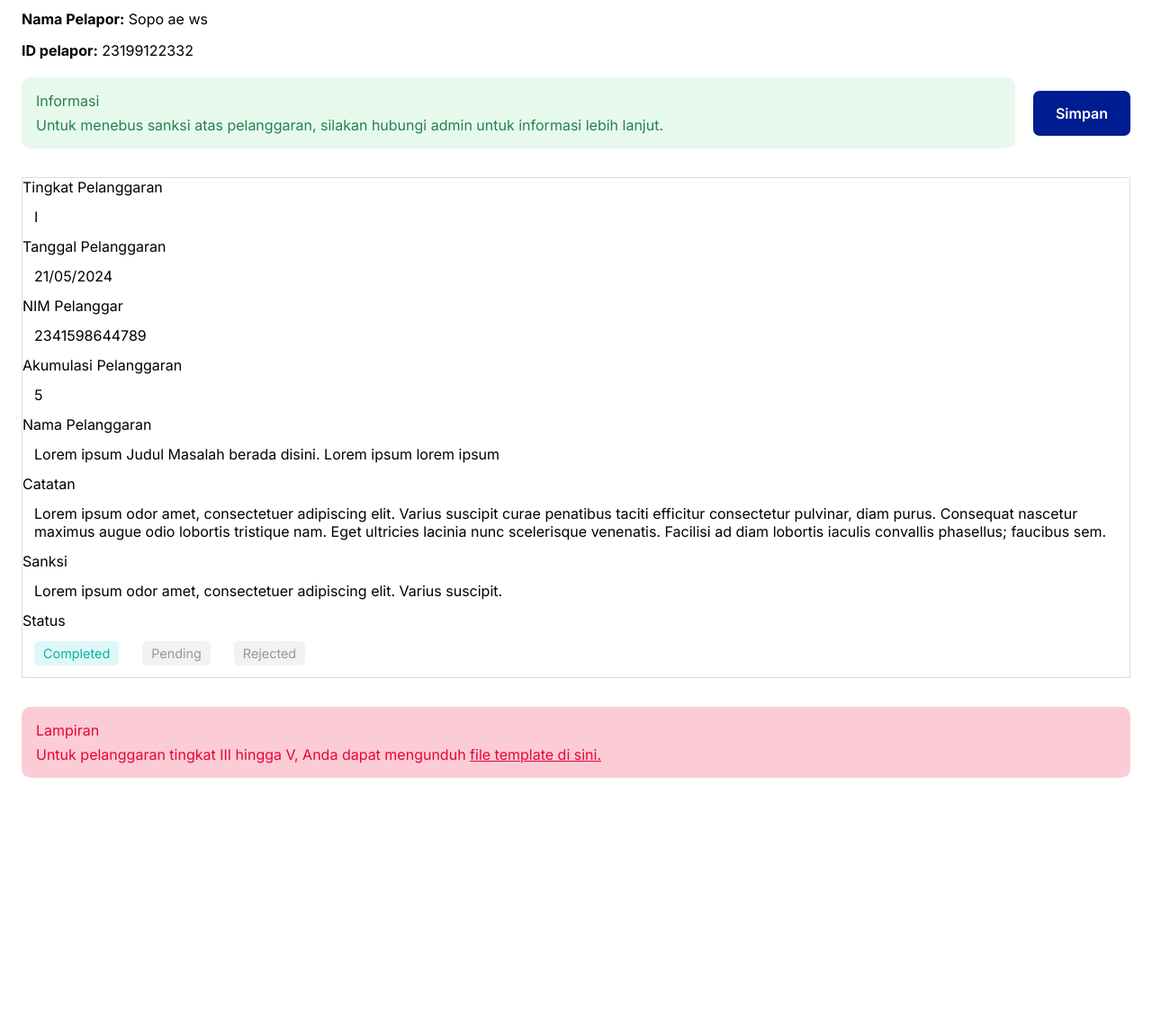
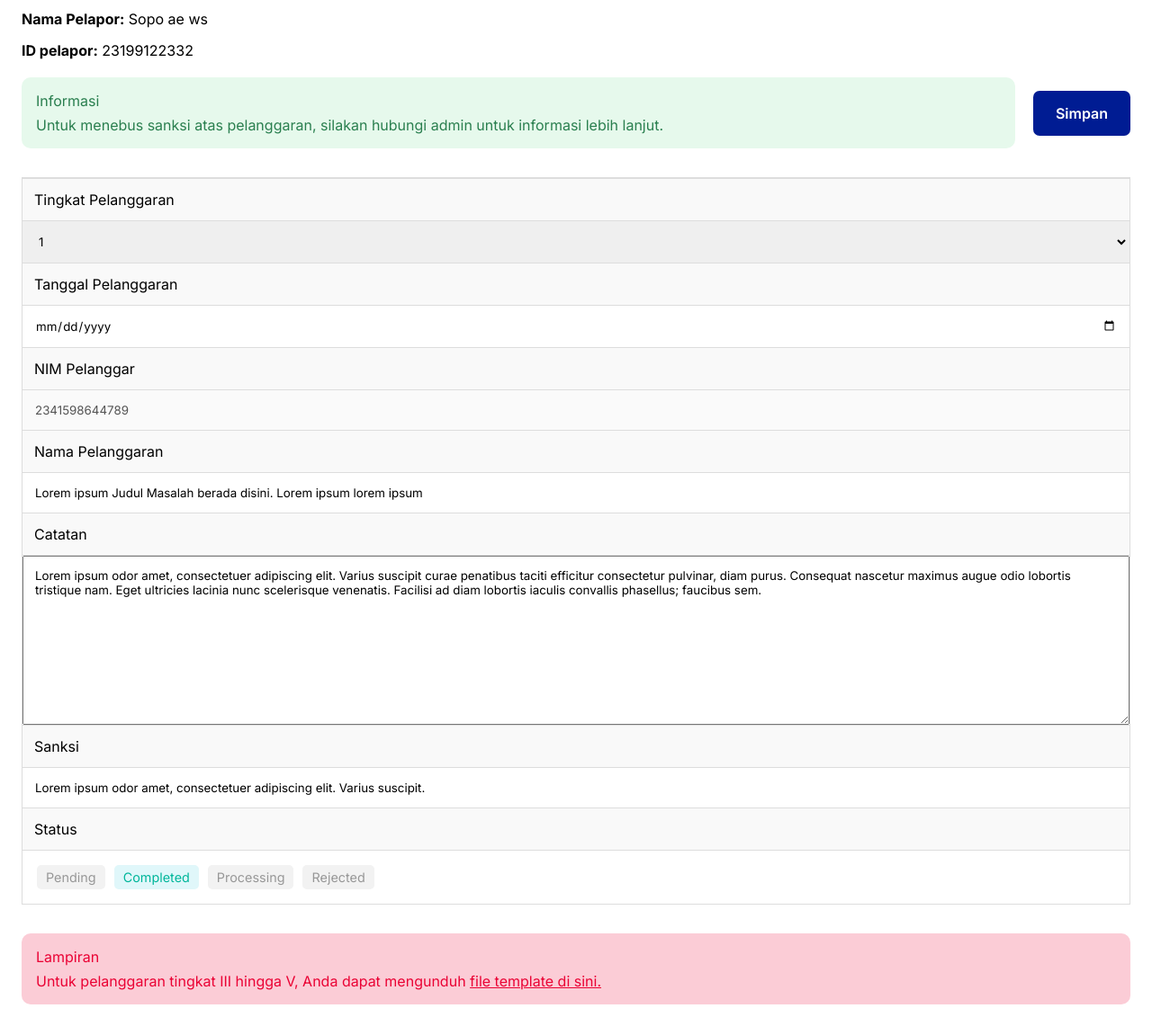
Before and after one commit to tjahjoe/kelompok-xycacyv_Sistem-Tata-Tertib, a PHP site: page /detail-pelaporan-admin.php in a window 1280 px wide. Shown: the part 201-1342 px from the top of the page at 90% size. Before the commit the page ends 1066 px from the top, so only its background shows below. Run offline with PHP 8.4, Linux system fonts and the light colour scheme.

Commit message:
Add component detailPelaporan for admin

```diff
--- a/app/views/detailPelanggaran.php
+++ b/app/views/detailPelanggaran.php
@@ -33,10 +33,10 @@
         <h4>NIM Pelanggar</h4>
         <p>2341598644789</p>
       </div>
-      <div class="detail-item">
+      <!-- <div class="detail-item">
         <h4>Akumulasi Pelanggaran</h4>
         <p>5</p>
-      </div>
+      </div> -->
       <div class="detail-item">
         <h4>Nama Pelanggaran</h4>
         <p>Lorem ipsum Judul Masalah berada disini. Lorem ipsum lorem ipsum</p>
--- a/app/views/detailPelaporan.php
+++ b/app/views/detailPelaporan.php
@@ -33,10 +33,10 @@
         <h4>NIM Pelanggar</h4>
         <p>2341598644789</p>
       </div>
-      <div class="detail-item">
+      <!-- <div class="detail-item">
         <h4>Akumulasi Pelanggaran</h4>
         <p>5</p>
-      </div>
+      </div> -->
       <div class="detail-item">
         <h4>Nama Pelanggaran</h4>
         <p>Lorem ipsum Judul Masalah berada disini. Lorem ipsum lorem ipsum</p>
--- a/app/views/detailPelaporanAdmin.php
+++ b/app/views/detailPelaporanAdmin.php
@@ -34,41 +34,56 @@
       </div>
       <div class="detail-container">
         <div class="detail-item">
-          <label for="">Tingkat Pelanggaran</label>
-          <p>I</p>
+          <label for="tingkatPelanggaran">Tingkat Pelanggaran</label>
+          <select id="tingkatPelanggaran" name="tingkatPelanggaran">
+            <option value="1">1</option>
+            <option value="2">2</option>
+            <option value="3">3</option>
+            <option value="4">4</option>
+            <option value="5">5</option>
+          </select>
         </div>
         <div class="detail-item">
-          <label for="">Tanggal Pelanggaran</label>
-          <p>21/05/2024</p>
+          <label for="tanggalPelanggaran">Tanggal Pelanggaran</label>
+          <input type="date" value="" id="tanggalPelanggaran"></input>
         </div>
         <div class="detail-item">
-          <label for="">NIM Pelanggar</label>
-          <p>2341598644789</p>
+          <label for="nimPelanggaran">NIM Pelanggar</label>
+          <input type="text" value="2341598644789" id="nimPelanggaran" disabled></input>
+        </div>
+        <!-- <div class="detail-item">
+          <label for="akumulasiPelanggaran">Akumulasi Pelanggaran</label>
+          <input type="text" value="5" id="akumulasiPelanggaran"></input>
+        </div> -->
+        <div class="detail-item">
+          <label for="namaPelanggaran">Nama Pelanggaran</label>
+          <input type="text" value="Lorem ipsum Judul Masalah berada disini. Lorem ipsum lorem ipsum" id="namaPelanggaran"></input>
         </div>
         <div class="detail-item">
-          <label for="">Akumulasi Pelanggaran</label>
-          <p>5</p>
+          <label for="catatan">Catatan</label>
+          <textarea rows="10" id="catatan">Lorem ipsum odor amet, consectetuer adipiscing elit. Varius suscipit curae penatibus taciti efficitur consectetur pulvinar, diam purus. Consequat nascetur maximus augue odio lobortis tristique nam. Eget ultricies lacinia nunc scelerisque venenatis. Facilisi ad diam lobortis iaculis convallis phasellus; faucibus sem. </textarea>
         </div>
         <div class="detail-item">
-          <label for="">Nama Pelanggaran</label>
-          <p>Lorem ipsum Judul Masalah berada disini. Lorem ipsum lorem ipsum</p>
-        </div>
-        <div class="detail-item">
-          <label for="">Catatan</label>
-          <p>Lorem ipsum odor amet, consectetuer adipiscing elit. Varius suscipit curae penatibus taciti efficitur consectetur pulvinar, diam purus. Consequat nascetur maximus augue odio lobortis tristique nam. Eget ultricies lacinia nunc scelerisque venenatis. Facilisi ad diam lobortis iaculis convallis phasellus; faucibus sem. </p>
-        </div>
-        <div class="detail-item">
-          <label for="">Sanksi</label>
-          <p>Lorem ipsum odor amet, consectetuer adipiscing elit. Varius suscipit.</p>
+          <label for="sanksi">Sanksi</label>
+          <input type="text" value="Lorem ipsum odor amet, consectetuer adipiscing elit. Varius suscipit." id="sanksi"></input>
         </div>
         <div class="detail-item">
           <label for="">Status</label>
           <div class="badge-contain">
-            <span class="badge badge-green">Completed</span>
-            <span class="badge badge-gray">Pending</span>
-            <span class="badge badge-gray">Rejected</span>
+            <input type="radio" name="status" id="status-pending" value="baru">
+            <label class="badge badge-gray" for="status-pending">Pending</label>
+
+            <input type="radio" name="status" id="status-completed" value="nonaktif" checked>
+            <label class="badge badge-green" for="status-completed">Completed</label>
+
+            <input type="radio" name="status" id="status-processing" value="aktif">
+            <label class="badge badge-gray" for="status-processing">Processing</label>
+
+            <input type="radio" name="status" id="status-rejected" value="reject">
+            <label class="badge badge-gray" for="status-rejected">Rejected</label>
           </div>
         </div>
+
       </div>
     </form>
     <div class="danger-box">
--- a/assets/css/style.css
+++ b/assets/css/style.css
@@ -696,21 +696,34 @@ a.link-detail{
 .detail-item {
   flex: 1;
   background-color: #fff;
+  display: flex;
+  flex-direction: column;
 }
 
 .detail-item .badge-contain{
   display: flex;
   align-items: center;
+  gap: 10px;
+  padding: 1rem;
 }
 
-.detail-item h4, .detail-item p{
+.badge-contain input[type="radio"] {
+  display: none;
+}
+
+.detail-item h4, .detail-item p, .detail-item label:not([class]), .detail-item input, .detail-item select, .detail-item textarea{
+  font-family: "Inter", sans-serif;
   padding: 13px;
 }
 
-.detail-item h4{
+.detail-item h4, .detail-item label:not([class]){
   border-top: 1px solid #ddd;
   border-bottom: 1px solid #ddd;
   background-color: #f9f9f9;
+}
+
+.detail-item input, .detail-item select{
+  border: 1px solid transparent;
 }
 
 .detail-item span{
--- a/assets/js/script.js
+++ b/assets/js/script.js
@@ -77,8 +77,28 @@ const switchTab = () => {
   }
 }
 
+const updateBadge = () => {
+  const badges = document.querySelectorAll('.badge-contain .badge');
+
+  badges.forEach(badge => {
+
+    badge.addEventListener("click", () => {
+       // Reset semua badge ke badge-gray terlebih dahulu
+       badges.forEach(b => {
+        b.classList.remove("badge-green");
+        b.classList.add("badge-gray");
+      });
+
+      // Hanya tambahkan badge-green ke badge yang diklik
+      badge.classList.remove("badge-gray");
+      badge.classList.add("badge-green");
+    })
+  });
+}
+
 document.addEventListener("DOMContentLoaded", () => {
   eventTogglePassword();
   eventNavbarScroll();
   switchTab();
+  updateBadge();
 });
```
